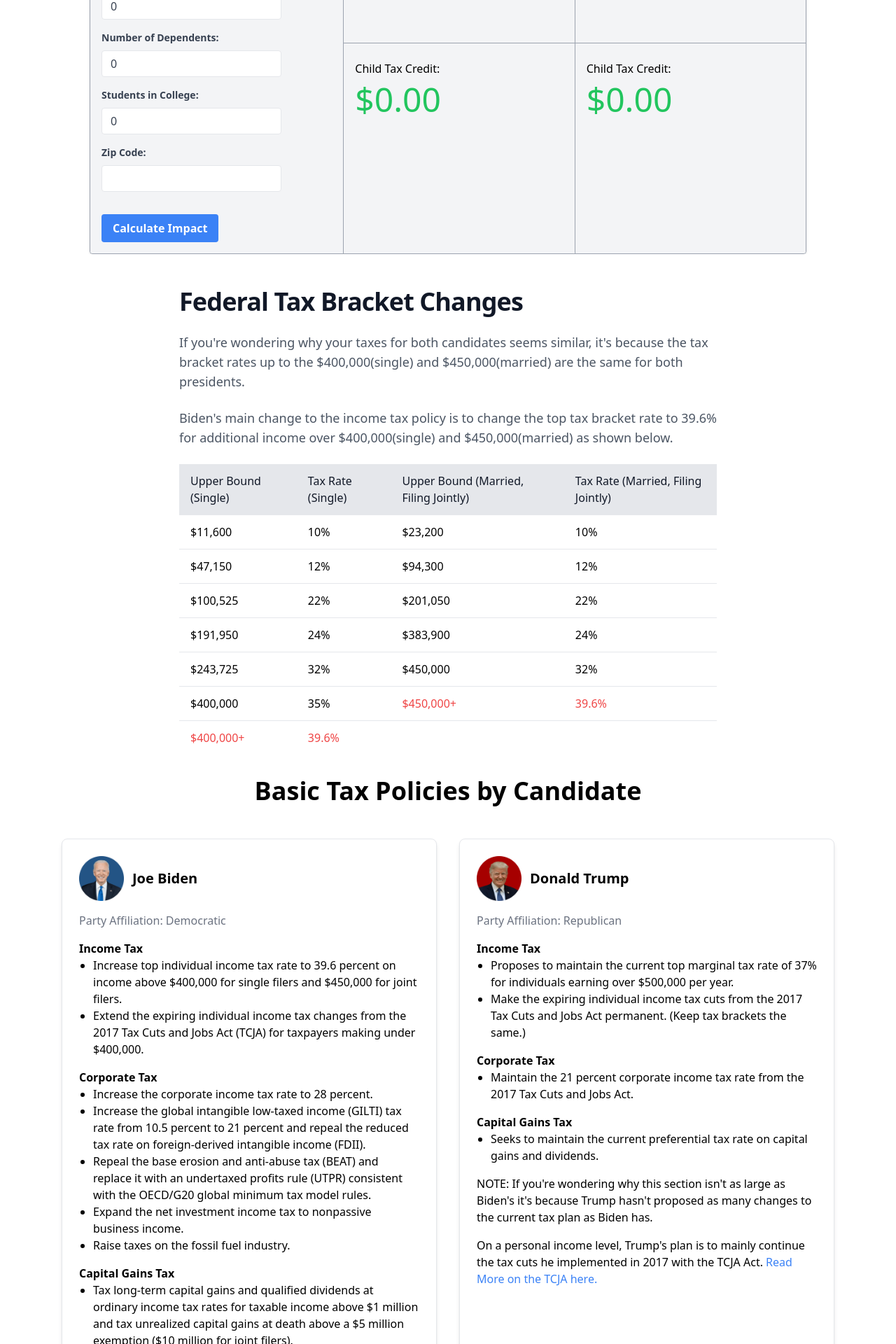
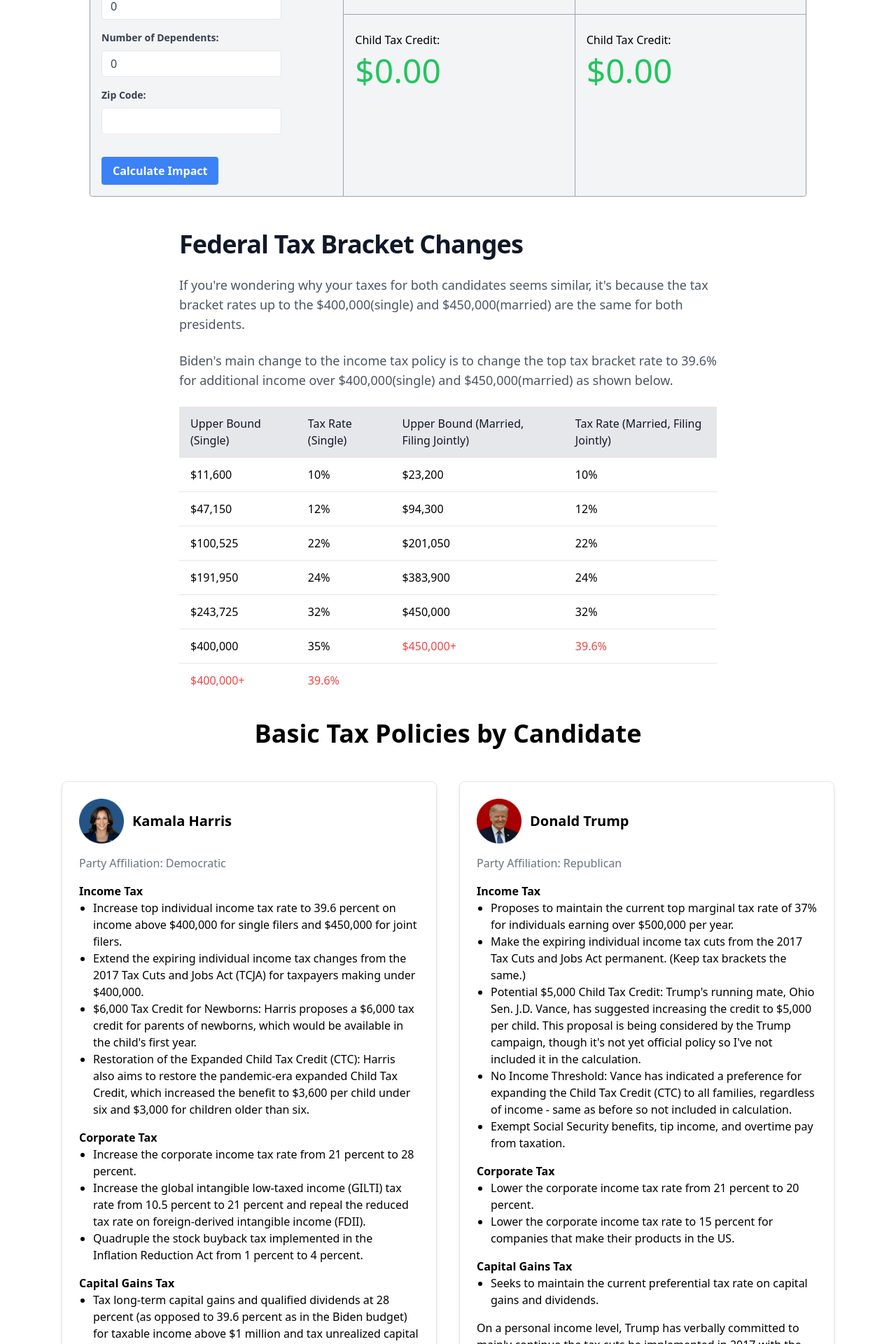
Before and after one commit to stevetng/tax-calculator, a Next.js app: page / in a window 1280 px wide. Shown: the part 480-2400 px from the top of the page at 70% size. Built offline with nearby package versions, Linux system fonts and the light colour scheme.

Commit message:
updated front end logic for harris instead of biden

```diff
--- a/src/components/CandidateComparison.tsx
+++ b/src/components/CandidateComparison.tsx
@@ -7,6 +7,7 @@
   dependents: number;
   students: number;
   filingStatus: "single" | "marriedFilingJointly";
+  childrenAges: number[]; // Add this new field
 }
 
 interface PolicyImpact {
@@ -21,6 +22,17 @@
   imageUrl: string;
   calculatePolicyImpact: (userInfo: UserInfo) => PolicyImpact;
 }
+
+interface ChildInfo {
+  age: number;
+  isNewborn: boolean;
+}
+
+// Add these constants at the top with other constants
+const NEWBORN_CREDIT = 6000;
+const UNDER_SIX_CREDIT = 3600;
+const OVER_SIX_CREDIT = 3000;
+const STANDARD_CREDIT = 2000; // Keep the existing credit for Trump's calculation
 
 const taxBrackets = {
     single: [
@@ -72,9 +84,9 @@
 const candidates: Candidate[] = [
   {
     id: 'biden',
-    name: 'Joe Biden',
-    title: '46th President of the United States',
-    imageUrl: 'biden_id.png',
+    name: 'Kamala Harris',
+    title: '46th Vice-President of the United States',
+    imageUrl: 'harris_id.png',
     calculatePolicyImpact: (userInfo: UserInfo) => calculateTaxImpact(userInfo, 'biden'),
   },
   {
@@ -118,8 +130,7 @@
 
 
 function calculateTaxImpact(userInfo: UserInfo, candidate: string): PolicyImpact {
-  // Implement the tax calculation based on the TCJA and candidate specifics
-  const { filingStatus, income, dependents } = userInfo;
+  const { filingStatus, income, dependents, childrenAges } = userInfo;
   let taxImpact = 0;
   let childTaxCreditImpact = 0;
 
@@ -129,8 +140,8 @@
     taxImpact = calculateStandardTax(income, filingStatus);
   }
 
-  // Calculate Child Tax Credit
-  childTaxCreditImpact = calculateChildTaxCredit(income, dependents, filingStatus);
+  // Calculate Child Tax Credit with the new parameters
+  childTaxCreditImpact = calculateChildTaxCredit(income, dependents, filingStatus, candidate, childrenAges);
 
   return { taxImpact, childTaxCreditImpact };
 }
@@ -150,8 +161,33 @@
     return tax;
 }
 
-function calculateChildTaxCredit(income: number, dependents: number, filingStatus: keyof typeof childTaxCreditPhaseoutStart): number {
-    let credit = dependents * childTaxCreditAmount;
+function calculateChildTaxCredit(
+    income: number,
+    dependents: number,
+    filingStatus: keyof typeof childTaxCreditPhaseoutStart,
+    candidate: string = 'trump',
+    childrenAges: number[] = []
+  ): number {
+    let credit = 0;
+
+    if (candidate === 'biden') {
+      // Calculate Harris's proposed credits
+      childrenAges.forEach(age => {
+        if (age === 0) {
+          // Newborn credit
+          credit += NEWBORN_CREDIT;
+        } else if (age < 6) {
+          // Under 6 credit
+          credit += UNDER_SIX_CREDIT;
+        } else {
+          // 6 and older credit
+          credit += OVER_SIX_CREDIT;
+        }
+      });
+    } else {
+      // Trump/Standard calculation
+      credit = dependents * STANDARD_CREDIT;
+    }
     const phaseoutThreshold = childTaxCreditPhaseoutStart[filingStatus];
     if (income > phaseoutThreshold) {
       // Implement the phaseout calculation
--- a/src/components/MoreInfo.tsx
+++ b/src/components/MoreInfo.tsx
@@ -9,9 +9,9 @@
         <div className="bg-white dark:bg-gray-800 border  border-gray-200 rounded-lg shadow-md p-6">
           <div className="flex items-center mb-4">
             <div className="h-16 w-16 flex items-center justify-center mr-3">
-              <img src="biden_id.png" className="" alt="" />
+              <img src="harris_id.png" className="" alt="" />
             </div>
-            <h2 className="text-xl font-bold">Joe Biden</h2>
+            <h2 className="text-xl font-bold">Kamala Harris</h2>
           </div>
           <p className="text-gray-500 dark:text-gray-400 mb-4">Party Affiliation: Democratic</p>
           <div className="space-y-4">
@@ -24,25 +24,32 @@
                 <li>
                 Extend the expiring individual income tax changes from the 2017 Tax Cuts and Jobs Act (TCJA) for taxpayers making under $400,000.
                 </li>
+                <li>
+                $6,000 Tax Credit for Newborns: Harris proposes a $6,000 tax credit for parents of newborns, which would be available in the child's first year.
+                </li>
+                <li>Restoration of the Expanded Child Tax Credit (CTC): Harris also aims to restore the pandemic-era expanded Child Tax Credit, which increased the benefit to $3,600 per child under six and $3,000 for children older than six. </li>
               </ul>
             </div>
             <div>
               <h3 className="font-semibold">Corporate Tax</h3>
               <ul className="list-disc pl-5">
-                <li>Increase the corporate income tax rate to 28 percent.</li>
+                <li>Increase the corporate income tax rate from 21 percent to 28 percent.</li>
                 <li>Increase the global intangible low-taxed income (GILTI) tax rate from 10.5 percent to 21 percent and repeal the reduced tax rate on foreign-derived intangible income (FDII).</li>
-                <li>Repeal the base erosion and anti-abuse tax (BEAT) and replace it with an undertaxed profits rule (UTPR) consistent with the OECD/G20 global minimum tax model rules.</li>
-                <li>Expand the net investment income tax to nonpassive business income.</li>
-                <li>Raise taxes on the fossil fuel industry.</li>
+                <li>Quadruple the stock buyback tax implemented in the Inflation Reduction Act from 1 percent to 4 percent.</li>
               </ul>
             </div>
             <div>
               <h3 className="font-semibold">Capital Gains Tax</h3>
               <ul className="list-disc pl-5">
                 <li>
-                    Tax long-term capital gains and qualified dividends at ordinary income tax rates for taxable income above $1 million and tax unrealized capital gains at death above a $5 million exemption ($10 million for joint filers).
+                  Tax long-term capital gains and qualified dividends at 28 percent (as opposed to 39.6 percent as in the Biden budget) for taxable income above $1 million and tax unrealized capital gains at death above a $5 million exemption ($10 million for joint filers).
+                </li>
+                <li>
+                  Increase the net investment income tax (NIIT) to reach 5 percent on income above $400,000.
                 </li>
               </ul>
+            <br />
+            <a className="text-blue-500 hover:text-blue-600" href="https://taxfoundation.org/research/all/federal/kamala-harris-tax-plan-2024/">Read More on Harris's tax policies here.</a>
             </div>
           </div>
         </div>
@@ -65,13 +72,20 @@
                 <li>
                 Make the expiring individual income tax cuts from the 2017 Tax Cuts and Jobs Act permanent. (Keep tax brackets the same.)
                 </li>
-
+                <li>
+                Potential $5,000 Child Tax Credit: Trump's running mate, Ohio Sen. J.D. Vance, has suggested increasing the credit to $5,000 per child. This proposal is being considered by the Trump campaign, though it's not yet official policy so I've not included it in the calculation.
+                </li>
+                <li>
+                No Income Threshold: Vance has indicated a preference for expanding the Child Tax Credit (CTC) to all families, regardless of income - same as before so not included in calculation.
+                </li>
+                <li>Exempt Social Security benefits, tip income, and overtime pay from taxation.</li>
               </ul>
             </div>
             <div>
               <h3 className="font-semibold">Corporate Tax</h3>
               <ul className="list-disc pl-5">
-                <li>Maintain the 21 percent corporate income tax rate from the 2017 Tax Cuts and Jobs Act.</li>
+                <li>Lower the corporate income tax rate from 21 percent to 20 percent.</li>
+                <li>Lower the corporate income tax rate to 15 percent for companies that make their products in the US.</li>
               </ul>
             </div>
             <div>
@@ -80,8 +94,8 @@
                 <li>Seeks to maintain the current preferential tax rate on capital gains and dividends.</li>
               </ul>
             </div>
-            <h3>NOTE: If you're wondering why this section isn't as large as Biden's it's because Trump hasn't proposed as many changes to the current tax plan as Biden has. </h3>
-                <p>On a personal income level, Trump's plan is to mainly continue the tax cuts he implemented in 2017 with the TCJA Act. <a className="text-blue-500 hover:text-blue-600" href="https://www.irs.gov/newsroom/tax-cuts-and-jobs-act-a-comparison-for-businesses#:~:text=The%20Tax%20Cuts%20and%20Jobs,the%20changes%20and%20plan%20accordingly.">Read More on the TCJA here.</a></p>
+            <h3></h3>
+                <p>On a personal income level, Trump has verbally committed to mainly continue the tax cuts he implemented in 2017 with the TCJA Act. <a className="text-blue-500 hover:text-blue-600" href="https://www.irs.gov/newsroom/tax-cuts-and-jobs-act-a-comparison-for-businesses#:~:text=The%20Tax%20Cuts%20and%20Jobs,the%20changes%20and%20plan%20accordingly.">Read More on the TCJA here.</a></p>
           </div>
         </div>
       </div>
--- a/src/components/UserInfoForm.tsx
+++ b/src/components/UserInfoForm.tsx
@@ -1,5 +1,6 @@
 // src/components/UserInfoForm.tsx
 import { useState, FormEvent } from 'react';
+import { useEffect } from 'react';
 
 interface UserInfo {
     filingStatus: "single" | "marriedFilingJointly";
@@ -8,6 +9,7 @@
     dependents: number;
     students: number;
     zipCode: string;
+    childrenAges: number[]; // Add this new field
   }
 
 interface UserInfoFormProps {
@@ -27,6 +29,24 @@
     const [dependents, setDependents] = useState<string>('');
     const [students, setStudents] = useState<string>('');
     const [zipCode, setZipCode] = useState<string>('');
+    const [childrenAges, setChildrenAges] = useState<string[]>([]);
+
+    const handleChildAgeChange = (index: number, value: string) => {
+        const newAges = [...childrenAges];
+        newAges[index] = value;
+        setChildrenAges(newAges);
+    };
+
+    // Update children ages array when dependents number changes
+    useEffect(() => {
+        const numDependents = Number(dependents) || 0;
+        setChildrenAges(prev => {
+            if (numDependents > prev.length) {
+                return [...prev, ...Array(numDependents - prev.length).fill('')];
+            }
+            return prev.slice(0, numDependents);
+        });
+    }, [dependents]);
 
     const handleSubmit = (event: FormEvent<HTMLFormElement>) => {
         event.preventDefault();
@@ -37,6 +57,7 @@
         dependents: Number(dependents),
         students: Number(students),
         zipCode: zipCode,
+        childrenAges: childrenAges.map(age => Number(age)),
         });
   };
 
@@ -110,9 +131,33 @@
             className="appearance-none border rounded py-2 px-3 text-gray-700 leading-tight focus:outline-none focus:shadow-outline"
             />
         </div>
-
+        {/* Child Ages */}
+        {Number(dependents) > 0 && (
+            <div className="space-y-4">
+                <label className="block text-gray-700 text-sm font-semibold mb-2">
+                    Child Ages:
+                </label>
+                {Array.from({ length: Number(dependents) }).map((_, index) => (
+                    <div key={index} className="flex items-center space-x-2">
+                        <input
+                            type="number"
+                            value={childrenAges[index] || ''}
+                            onChange={(e) => handleChildAgeChange(index, e.target.value)}
+                            min="0"
+                            max="17"
+                            placeholder={`Age of child ${index + 1}`}
+                            required
+                            className="appearance-none border rounded py-2 px-3 text-gray-700 leading-tight focus:outline-none focus:shadow-outline"
+                        />
+                        <span className="text-sm text-gray-500">
+                            {Number(childrenAges[index]) === 0 ? '(Newborn)' : ''}
+                        </span>
+                    </div>
+                ))}
+            </div>
+        )}
         {/* Number of Students */}
-        <div>
+        {/* <div>
             <label htmlFor="students" className='block text-gray-700 text-sm font-semibold mb-2'>Students in College:</label>
             <input
             type="number"
@@ -124,7 +169,7 @@
             required
             className="appearance-none border rounded py-2 px-3 text-gray-700 leading-tight focus:outline-none focus:shadow-outline"
             />
-        </div>
+        </div> */}
 
         {/* Zip Code */}
         <div>
```
Also changed, not shown: public/harris_id.png (added).
